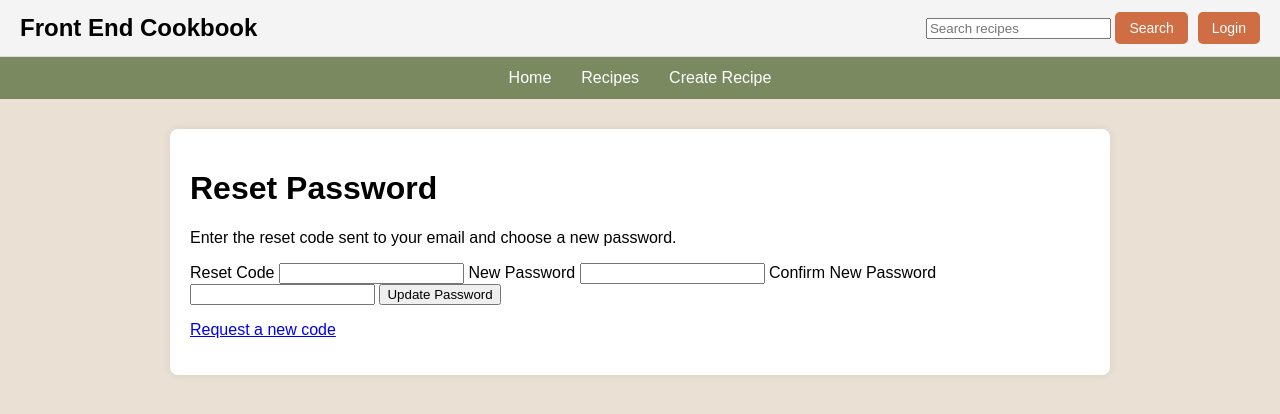
After one commit to faheyf250/Front-End-Cookbook, a Flask app: page /verify_reset_code in a window 1280 px wide. The commit adds this page. Shown: the top 414 px of the page. Run offline with Flask 3, Linux system fonts and the light colour scheme; parts of the project's set-up code (start-up, migrations or seed data) failed here and were passed over.

Commit message:
Add email code password reset

```diff
--- a/app/routes.py
+++ b/app/routes.py
@@ -1,14 +1,39 @@
-from flask import render_template, url_for, redirect, request, session
+from flask import render_template, flash, url_for, redirect, request, session
 from app import app, db
 from app.models import Recipe, User
 from app.forms import RecipeForm, LoginForm
 
+##this is for password revoery
+import os
+import random
+import smtplib
+from email.message import EmailMessage
+from datetime import datetime, timedelta
 ##This is for the image uploading & password validator##
-import os
+
 from werkzeug.utils import secure_filename
 from werkzeug.security import generate_password_hash, check_password_hash
 ##----------------------------------------##
+def send_reset_code(email, code):
+    sender_email = os.environ.get("MAIL_USERNAME")
+    sender_password = os.environ.get("MAIL_PASSWORD")
 
+    if not sender_email or not sender_password:
+        print(f"Password reset code for {email}: {code}")
+        return
+
+    message = EmailMessage()
+    message["Subject"] = "Front End Cookbook Password Reset Code"
+    message["From"] = sender_email
+    message["To"] = email
+    message.set_content(
+        f"Your Front End Cookbook password reset code is: {code}\n\n"
+        "This code will expire in 10 minutes."
+    )
+
+    with smtplib.SMTP_SSL("smtp.gmail.com", 465) as smtp:
+        smtp.login(sender_email, sender_password)
+        smtp.send_message(message)
 
 UPLOAD_FOLDER = os.path.join(app.root_path, "static", "uploads")
 ALLOWED_EXTENSIONS = {"png", "jpg", "jpeg", "gif"}
@@ -348,3 +373,85 @@ def edit_recipe(recipe_id):
     #recipe.formatted_ingredients = format_ingredients(recipe.ingredients)
 
     return render_template("edit_recipe.html", recipe=recipe)
+
+
+##password recovery
+@app.route("/forgot_password", methods=["GET", "POST"])
+def forgot_password():
+    if request.method == "POST":
+        email = request.form.get("email", "").strip().lower()
+
+        user = User.query.filter_by(email=email).first()
+
+        if not user:
+            flash("No account found with that email.")
+            return redirect(url_for("forgot_password"))
+
+        reset_code = str(random.randint(100000, 999999))
+
+        session["reset_email"] = email
+        session["reset_code"] = reset_code
+        session["reset_code_expires"] = (
+            datetime.now() + timedelta(minutes=10)
+        ).isoformat()
+
+        send_reset_code(email, reset_code)
+
+        flash("A password reset code was sent to your email.")
+        return redirect(url_for("verify_reset_code"))
+
+    return render_template("forgot_password.html")
+
+
+@app.route("/verify_reset_code", methods=["GET", "POST"])
+def verify_reset_code():
+    if request.method == "POST":
+        entered_code = request.form.get("code", "").strip()
+        new_password = request.form.get("new_password", "")
+        confirm_password = request.form.get("confirm_password", "")
+
+        saved_email = session.get("reset_email")
+        saved_code = session.get("reset_code")
+        expires_at = session.get("reset_code_expires")
+
+        if not saved_email or not saved_code or not expires_at:
+            flash("Password reset session expired. Please try again.")
+            return redirect(url_for("forgot_password"))
+
+        if datetime.now() > datetime.fromisoformat(expires_at):
+            session.pop("reset_email", None)
+            session.pop("reset_code", None)
+            session.pop("reset_code_expires", None)
+
+            flash("Reset code expired. Please request a new code.")
+            return redirect(url_for("forgot_password"))
+
+        if entered_code != saved_code:
+            flash("Invalid reset code.")
+            return redirect(url_for("verify_reset_code"))
+
+        if len(new_password) < 8:
+            flash("Password must be at least 8 characters long.")
+            return redirect(url_for("verify_reset_code"))
+
+        if new_password != confirm_password:
+            flash("Passwords do not match.")
+            return redirect(url_for("verify_reset_code"))
+
+        user = User.query.filter_by(email=saved_email).first()
+
+        if not user:
+            flash("Account could not be found.")
+            return redirect(url_for("forgot_password"))
+
+        user.password_hash = generate_password_hash(new_password)
+        db.session.commit()
+
+        session.pop("reset_email", None)
+        session.pop("reset_code", None)
+        session.pop("reset_code_expires", None)
+
+        flash("Password updated successfully. Please log in.")
+        return redirect(url_for("login"))
+
+    return render_template("verify_reset_code.html")
--- /dev/null
+++ b/app/templates/verify_reset_code.html
@@ -0,0 +1,26 @@
+{% extends "base.html" %}
+
+{% block content %}
+
+<h1>Reset Password</h1>
+
+<p>Enter the reset code sent to your email and choose a new password.</p>
+
+<form method="POST" action="{{ url_for('verify_reset_code') }}">
+    <label>Reset Code</label>
+    <input type="text" name="code" required>
+
+    <label>New Password</label>
+    <input type="password" name="new_password" required minlength="8">
+
+    <label>Confirm New Password</label>
+    <input type="password" name="confirm_password" required minlength="8">
+
+    <button type="submit">Update Password</button>
+</form>
+
+<p>
+    <a href="{{ url_for('forgot_password') }}">Request a new code</a>
+</p>
+
+{% endblock %}
```
Also changed, not shown: app/templates/forgot_password.html (added, +20 -0 lines), app/templates/login.html (+18 -0 lines).
